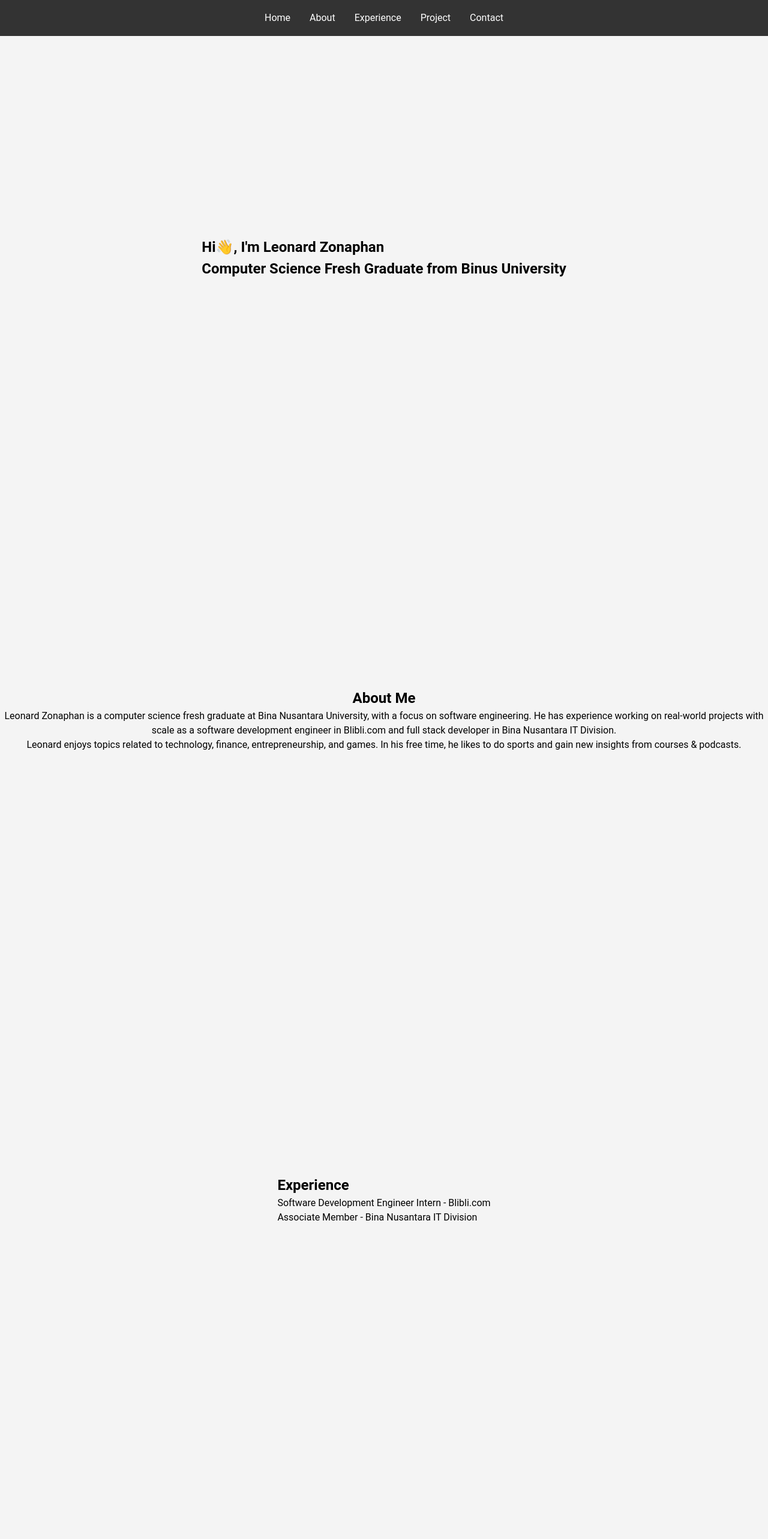
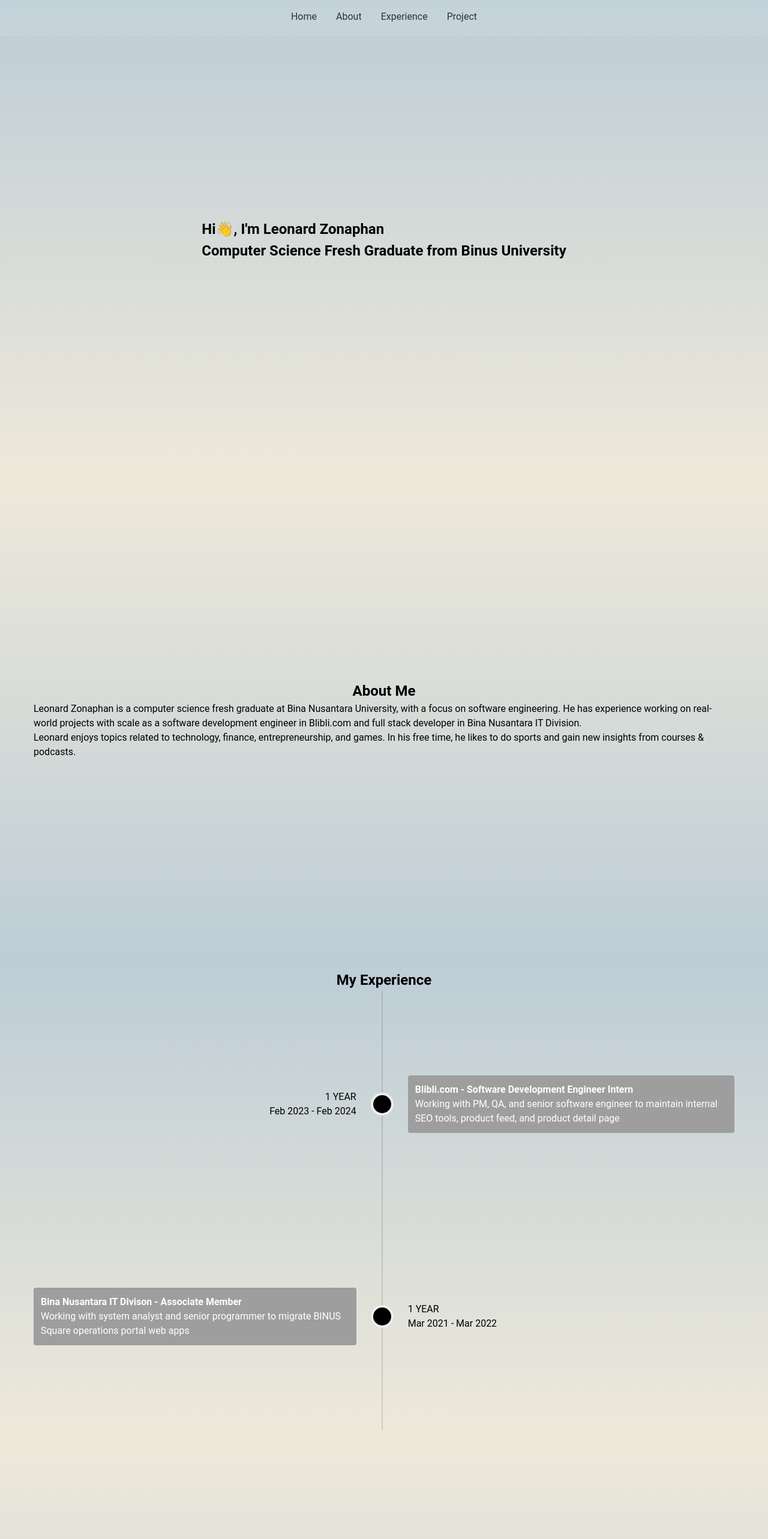
Before and after one commit to Lezonn/personal-site, a Vue app: page / in a window 1280 px wide. Shown: the top 2566 px of the page at 60% size. Built offline with nearby package versions, Linux system fonts and the light colour scheme.

Commit message:
Styling every section and add timeline to experience

```diff
--- /dev/null
+++ b/src/assets/styles/_variables.scss
@@ -0,0 +1,7 @@
+// Color palette
+$primary-color: #6096b4;
+$secondary-color: #93bfcf;
+$primary-background-color: #bdcdd6;
+$secondary-background-color: #eee9da;
+$primary-font-color: #333333;
+$secondary-font-color: #efefef;
--- a/src/components/AboutSection.vue
+++ b/src/components/AboutSection.vue
@@ -1,6 +1,6 @@
 <template>
-  <section class="about">
-    <div class="about-content">
+  <section id="about" class="about h-screen">
+    <v-container class="d-flex align-center justify-center h-100 flex-column">
       <h1>About Me</h1>
       <p>
         Leonard Zonaphan is a computer science fresh graduate at Bina Nusantara University, with a
@@ -12,17 +12,14 @@
         Leonard enjoys topics related to technology, finance, entrepreneurship, and games. In his
         free time, he likes to do sports and gain new insights from courses & podcasts.
       </p>
-    </div>
+    </v-container>
   </section>
 </template>
 
 <style lang="scss" scoped>
+@import '@/assets/styles/variables';
+
 .about {
-  height: 100vh;
-  background-color: #f4f4f4;
-  display: flex;
-  align-items: center;
-  justify-content: center;
-  text-align: center;
+  background: linear-gradient(to bottom, $secondary-background-color, $primary-background-color);
 }
 </style>
--- a/src/components/ExperienceSection.vue
+++ b/src/components/ExperienceSection.vue
@@ -1,19 +1,62 @@
+<script setup>
+const experiences = [
+  {
+    duration: {
+      length: '1 YEAR',
+      range: 'Feb 2023 - Feb 2024'
+    },
+    title: 'Blibli.com - Software Development Engineer Intern',
+    description:
+      'Working with PM, QA, and senior software engineer to maintain internal SEO tools, product feed, and product detail page',
+    color: 'primary',
+    icon: 'mdi-account'
+  },
+  {
+    duration: {
+      length: '1 YEAR',
+      range: 'Mar 2021 - Mar 2022'
+    },
+    title: 'Bina Nusantara IT Divison - Associate Member',
+    description:
+      'Working with system analyst and senior programmer to migrate BINUS Square operations portal web apps',
+    color: 'primary',
+    icon: 'mdi-account'
+  }
+]
+</script>
+
 <template>
-  <section class="experience">
-    <div class="experience-content">
-      <h1>Experience</h1>
-      <p>Software Development Engineer Intern - Blibli.com</p>
-      <p>Associate Member - Bina Nusantara IT Division</p>
-    </div>
+  <section id="experience" class="experience h-screen">
+    <v-container class="d-flex align-center justify-center flex-column h-100">
+      <h2>My Experience</h2>
+      <v-timeline align-top>
+        <v-timeline-item
+          v-for="(experience, index) in experiences"
+          :key="experience.title"
+          :color="experience.color"
+          :icon="experience.icon"
+          small
+        >
+          <template v-slot:opposite>
+            <div :class="index % 2 == 0 ? 'text-right' : 'text-left'">
+              <p>{{ experience.duration.length }}</p>
+              <p>{{ experience.duration.range }}</p>
+            </div>
+          </template>
+          <v-card color="grey lighten-4" class="pa-3" flat>
+            <h4>{{ experience.title }}</h4>
+            <p>{{ experience.description }}</p>
+          </v-card>
+        </v-timeline-item>
+      </v-timeline>
+    </v-container>
   </section>
 </template>
 
 <style lang="scss" scoped>
+@import '@/assets/styles/variables';
+
 .experience {
-  height: 100vh;
-  background-color: #f4f4f4;
-  display: flex;
-  align-items: center;
-  justify-content: center;
+  background: linear-gradient(to bottom, $primary-background-color, $secondary-background-color);
 }
 </style>
--- a/src/components/HeroSection.vue
+++ b/src/components/HeroSection.vue
@@ -1,18 +1,18 @@
 <template>
-  <section class="hero">
-    <div class="hero-content">
-      <h1>Hi👋, I'm Leonard Zonaphan</h1>
-      <h1>Computer Science Fresh Graduate from Binus University</h1>
-    </div>
+  <section id="hero" class="hero h-screen">
+    <v-container class="d-flex align-center justify-center h-100">
+      <h1>
+        Hi👋, I'm Leonard Zonaphan <br />
+        Computer Science Fresh Graduate from Binus University
+      </h1>
+    </v-container>
   </section>
 </template>
 
 <style lang="scss" scoped>
+@import '@/assets/styles/variables';
+
 .hero {
-  height: calc(100vh - 60px);
-  background-color: #f4f4f4;
-  display: flex;
-  align-items: center;
-  justify-content: center;
+  background: linear-gradient(to bottom, $primary-background-color, $secondary-background-color);
 }
 </style>
--- a/src/components/NavigationBar.vue
+++ b/src/components/NavigationBar.vue
@@ -1,36 +1,45 @@
 <template>
-  <nav class="d-flex justify-center">
-    <a href="#" class="ma-2 pa-2">Home</a>
-    <a href="#" class="ma-2 pa-2">About</a>
-    <a href="#" class="ma-2 pa-2">Experience</a>
-    <a href="#" class="ma-2 pa-2">Project</a>
-    <a href="#" class="ma-2 pa-2">Contact</a>
+  <nav class="d-flex justify-center w-100 position-fixed">
+    <a href="#hero">Home</a>
+    <a href="#about">About</a>
+    <a href="#experience">Experience</a>
+    <a href="#project">Project</a>
   </nav>
 </template>
 
 <style lang="scss" scoped>
-a {
-  text-decoration: none;
-  color: black;
-}
+@import '@/assets/styles/variables';
 
 nav {
-  width: 100%;
+  background: rgba(255, 255, 255, 0.1);
+  backdrop-filter: blur(10px);
   height: 60px;
-  background-color: #333;
-  color: white;
-  display: flex;
-  align-items: center;
-  justify-content: space-around;
-}
+  z-index: 1000;
 
-nav a {
-  color: white;
-  text-decoration: none;
-  transition: text-decoration 1 linear;
-}
+  a {
+    color: $primary-font-color;
+    text-decoration: none;
+    position: relative;
+    margin: 8px;
+    padding: 8px;
 
-nav a:hover {
-  text-decoration: underline;
+    &::after {
+      content: '';
+      position: absolute;
+      left: 0;
+      bottom: 5px;
+      width: 100%;
+      height: 2px;
+      background: rgba(255, 255, 255, 0.5);
+      transform: scaleX(0);
+      transition: transform 0.3s ease;
+      transform-origin: right;
+    }
+
+    &:hover::after {
+      transform: scaleX(1);
+      transform-origin: left;
+    }
+  }
 }
 </style>
--- a/src/components/ProjectSection.vue
+++ b/src/components/ProjectSection.vue
@@ -1,17 +1,15 @@
 <template>
-  <section class="project">
-    <div class="project-content">
+  <section id="project" class="project h-screen">
+    <v-container class="d-flex align-center justify-center h-100">
       <h1>Project</h1>
-    </div>
+    </v-container>
   </section>
 </template>
 
 <style lang="scss" scoped>
+@import '@/assets/styles/variables';
+
 .project {
-  height: 100vh;
-  background-color: #f4f4f4;
-  display: flex;
-  align-items: center;
-  justify-content: center;
+  background: linear-gradient(to bottom, $secondary-background-color, $primary-background-color);
 }
 </style>
```
